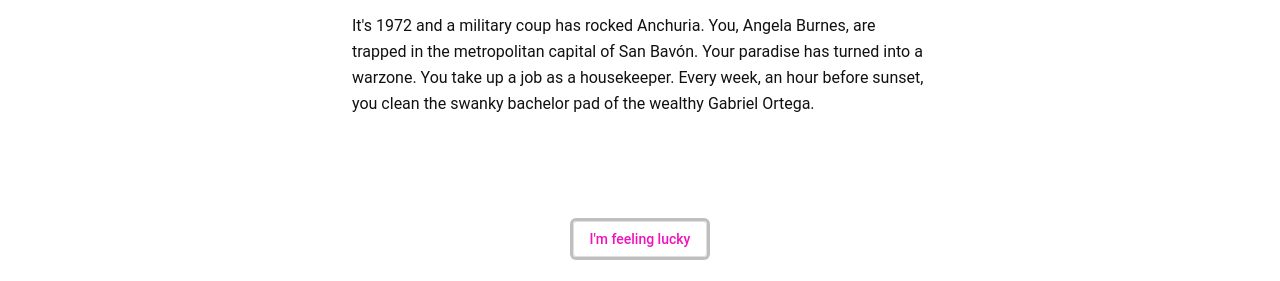
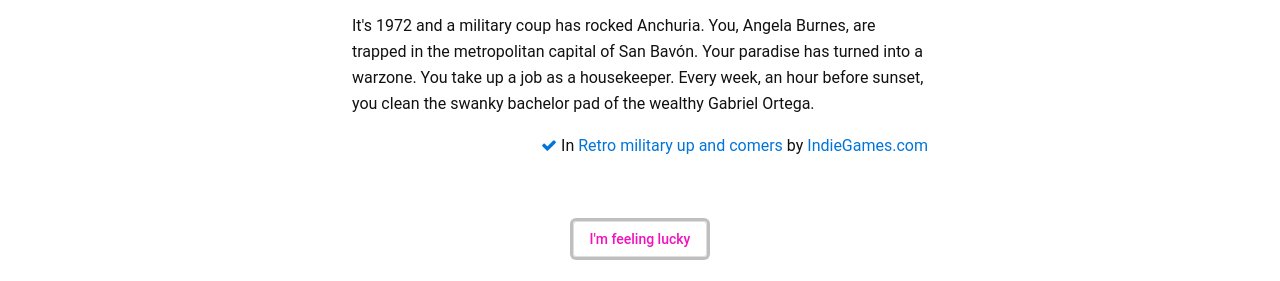
Before and after one commit to mattdennewitz/sndmakeschi-gamefinder, a React app: page / in a window 1280 px wide. Both pictures are taken after a click on the button "I'm feeling lucky". Shown: the part 583-864 px from the top of the page. Built offline with nearby package versions, Linux system fonts and the light colour scheme.

Commit message:
added curator data

```diff
--- a/index.html
+++ b/index.html
@@ -3,6 +3,7 @@
 <head>
     <meta charset="utf-8" />
     <link href="/src/css/basscss.css" rel="stylesheet">
+    <link rel="stylesheet" href="https://maxcdn.bootstrapcdn.com/font-awesome/4.5.0/css/font-awesome.min.css">
     <style type="text/css">
         ul.list-unstyled { list-style: none; margin: 0; padding: 0; }
         ul.answer-list { cursor: pointer; }
--- a/src/components/game-detail.js
+++ b/src/components/game-detail.js
@@ -3,6 +3,17 @@
 export default (props) => {
   const { game } = props;
   const youtubeUrl = 'http://www.youtube.com/embed/' + game.youtubeId;
+
+  var curatorEl;
+  if(game.curator) {
+    curatorEl = (
+      <div className="right">
+        <i className="blue fa fa-check"></i>{' '}
+        In <span className="blue">{game.curator.playlist}</span>{' '}
+        by <span className="blue">{game.curator.name}</span>
+      </div>
+    );
+  }
 
   return (
     <div className="py2">
@@ -11,7 +22,11 @@ export default (props) => {
         <iframe src={youtubeUrl} frameborder='0' allowfullscreen></iframe>
       </div>
       <div className="px3">
-        <article className="py2"><p>{game.description}</p></article>
+        <article className="py2">
+          <p className="mb2">{game.description}</p>
+          {curatorEl}
+        </article>
+
       </div>
     </div>
   )
--- a/src/database.js
+++ b/src/database.js
@@ -5,10 +5,7 @@ export default {
       description: `Three Heroes make their way through dangers untold in a fairytale world, featuring physics-based puzzles, beautiful sights and online co-op.`,
       youtubeId: 'SkyR2lXBrqU',
       score: 5,
-      'curator': {
-        name: 'Vin Scully',
-        playlist: 'Vin Scully\'s Fairytale Theater'
-      },
+      curator: null,
       tags: [
         'pricing:<$5',
         'pricing:<$20',
@@ -32,7 +29,10 @@ export default {
       description: `Play with Life. Create the lives you've always wanted!`,
       youtubeId: 'p7BAUNzJvts',
       score: 4,
-      curator: null,
+      curator: {
+        name: 'Vin Diesel',
+        playlist: 'Vin\'s Favorites'
+      },
       tags: [
         'pricing:<$20',
         'pricing:<$20', 'p:single-player', 'content:t', 'difficulty:casual', 'g:character'
@@ -40,7 +40,7 @@ export default {
     },
     {
       name: 'Star Wars: Starfighter',
-      description: `Star Wars flyng simulator around the events of Star Wars: The Phantom Menace`,
+      description: `Star Wars flying simulator around the events of Star Wars: The Phantom Menace`,
       youtubeId: 't_MHrBuT1QE',
       score: 1,
       curator: null,
@@ -79,7 +79,10 @@ export default {
       description: `Experience the epic journey of Nuna and Fox as they search for the source of an eternal blizzard that threatens the survival of everything they have ever known.`,
       youtubeId: 'VnY21Fg5G1Y',
       score: 4,
-      curator: null,
+      curator: {
+        name: 'Anita Sarkeesian',
+        playlist: 'Get these now!'
+      },
       tags: [
         'pricing:<$20',
         'pricing:<$5',
@@ -91,12 +94,14 @@ export default {
       description: `Quico's best friend, Monster, is a huge beast with razor-sharp teeth, but that doesn’t scare Quico away from playing with him. That said, Monster does have a very dangerous problem: an addiction to poisonous frogs.`,
       youtubeId: 'qkrjby0lKRE',
       score: 4,
-      curator: null,
+      curator: {
+        name: 'Anita Sarkeesian',
+        playlist: 'Get these now!'
+      },
       tags: [
         'pricing:<$20',
         'pricing:<$5',
         'p:single-player', 'content:t', 'difficulty:casual', 'g:puzzles', 'g:character'
-
       ]
     },
     {
@@ -104,7 +109,10 @@ export default {
       description: `It's 1972 and a military coup has rocked Anchuria. You, Angela Burnes, are trapped in the metropolitan capital of San Bavón. Your paradise has turned into a warzone. You take up a job as a housekeeper. Every week, an hour before sunset, you clean the swanky bachelor pad of the wealthy Gabriel Ortega.`,
       youtubeId: 'xXxV-lhexic',
       score: 2,
-      curator: null,
+      curator: {
+        name: 'IndieGames.com',
+        playlist: 'Retro military up and comers'
+      },
       tags: [
         'pricing:<$20',
         'pricing:<$5',
```
